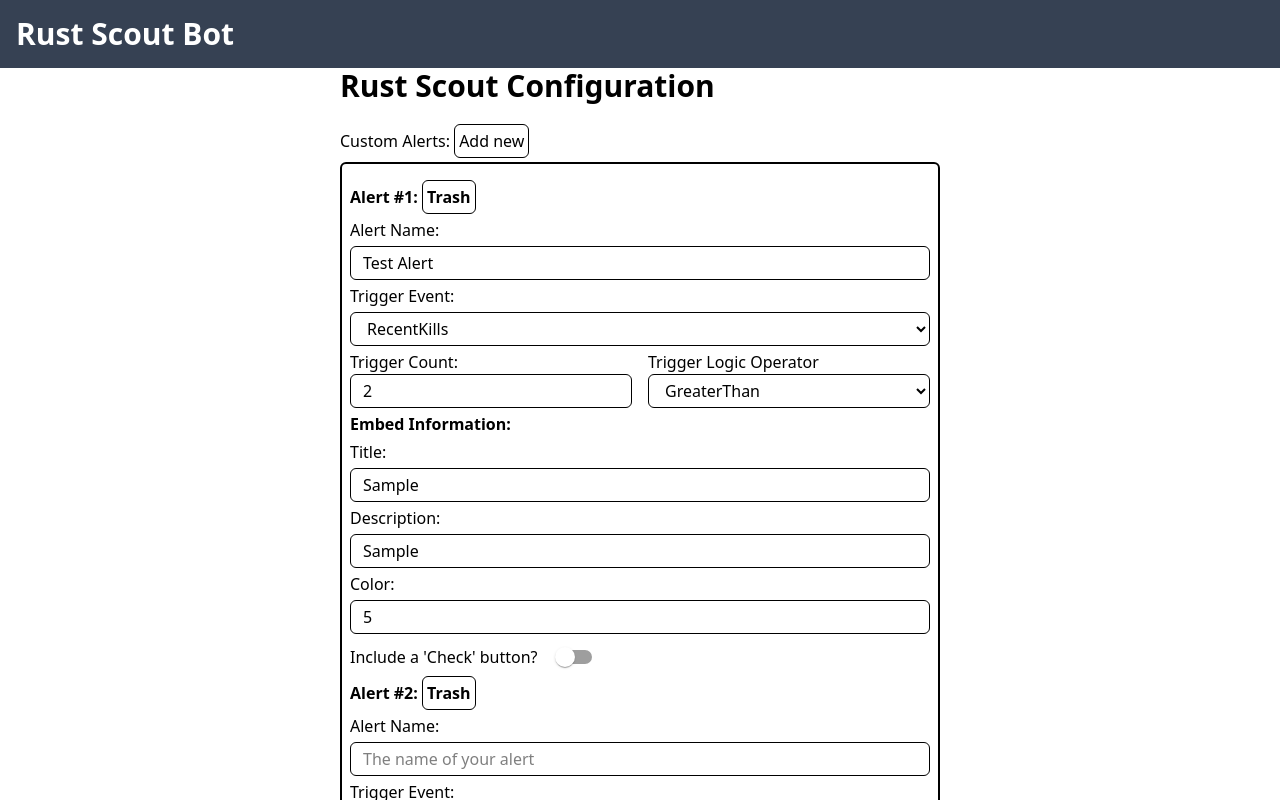
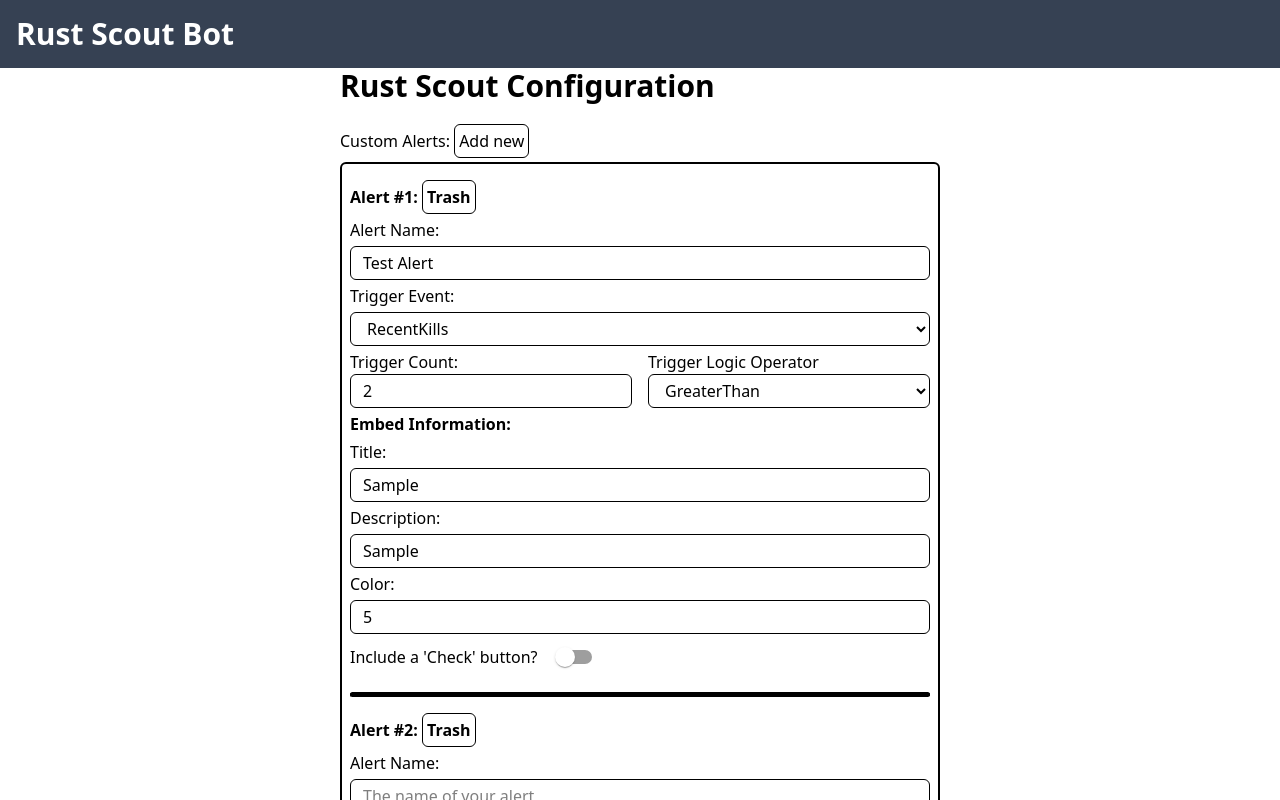
Before and after one commit to YurtStudios/Rust-Scout-Configuration-Generator, a Next.js app: page / in a window 1280 px wide. Both pictures are taken after typing "Sample", "Sample", "5" into the empty fields and a click on the button "Add new". Shown: the top 800 px of the page. Built offline with nearby package versions, Linux system fonts and the light colour scheme.

Commit message:
added separators between alerts

```diff
--- a/src/app/page.tsx
+++ b/src/app/page.tsx
@@ -1,7 +1,7 @@
 "use client";
 
 import { Switch } from "@mui/material";
-import { useEffect, useState } from "react";
+import { Fragment, useEffect, useState } from "react";
 
 export default function Home() {
     const [localData, setLocalData] = useState<Array<CardData>>([
@@ -32,15 +32,18 @@ export default function Home() {
             checkButton: false,
         }])
     }
+
     return (<div className="h-9/12 flex flex-col dark:border-white border-black ">
         <h2 className="text-3xl font-semibold shrink-0 pb-4">Rust Scout Configuration</h2>
         <p className="inline-block py-1">Custom Alerts: <button className="border p-1 rounded-md" onClick={addNewAlert}>Add new</button></p>
         <div className="w-[600px] border-2 rounded-md grow p-2 pt-4">
             {localData.map((cardData, index) => {
-                    return <Card cardIndex={index + 1}
+                return <Fragment key={index}>
+                    <Card cardIndex={index + 1}
                         cardData={cardData}
-                    key={index}>
-                    </Card>
+                        key={index}/>
+                    {index !== localData.length - 1 && <div className="w-full border-t border-4 my-4 rounded-md"></div>}
+                </Fragment>
             })}
         </div>
     </div>);
```
